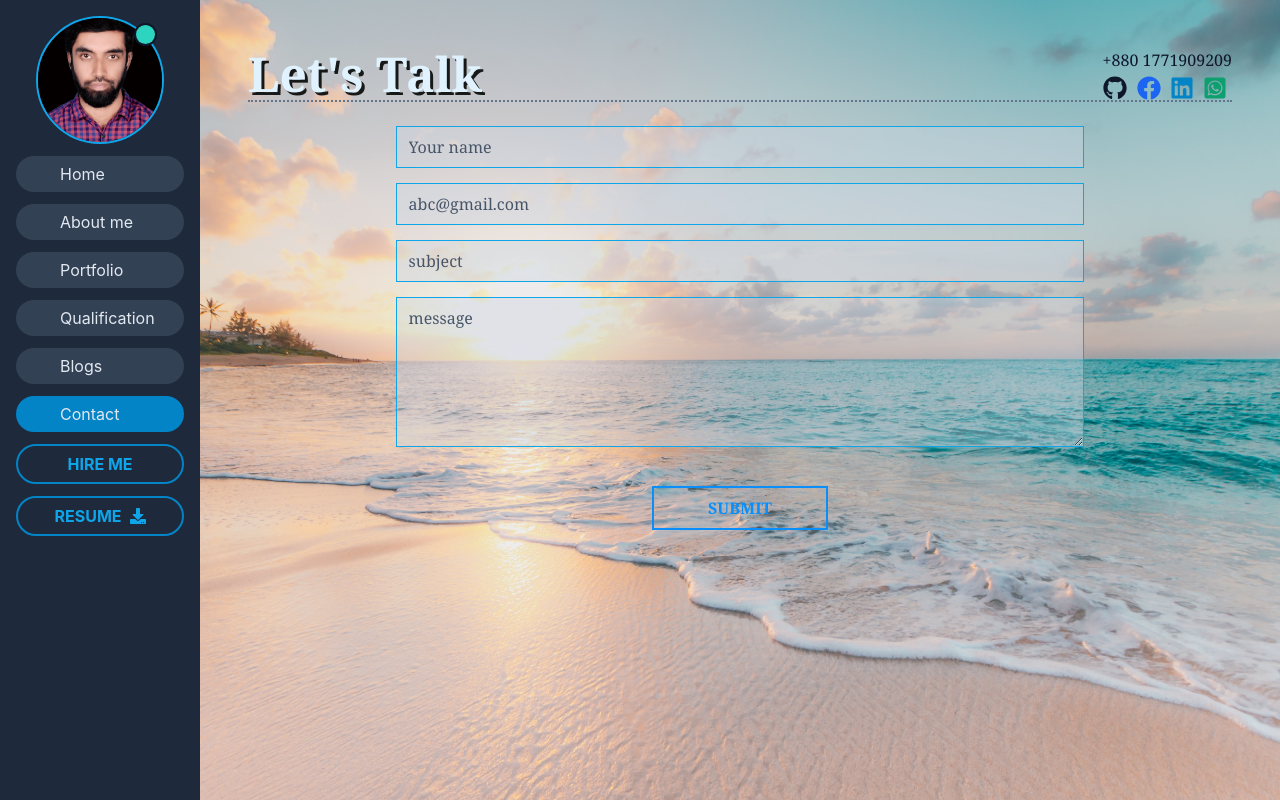
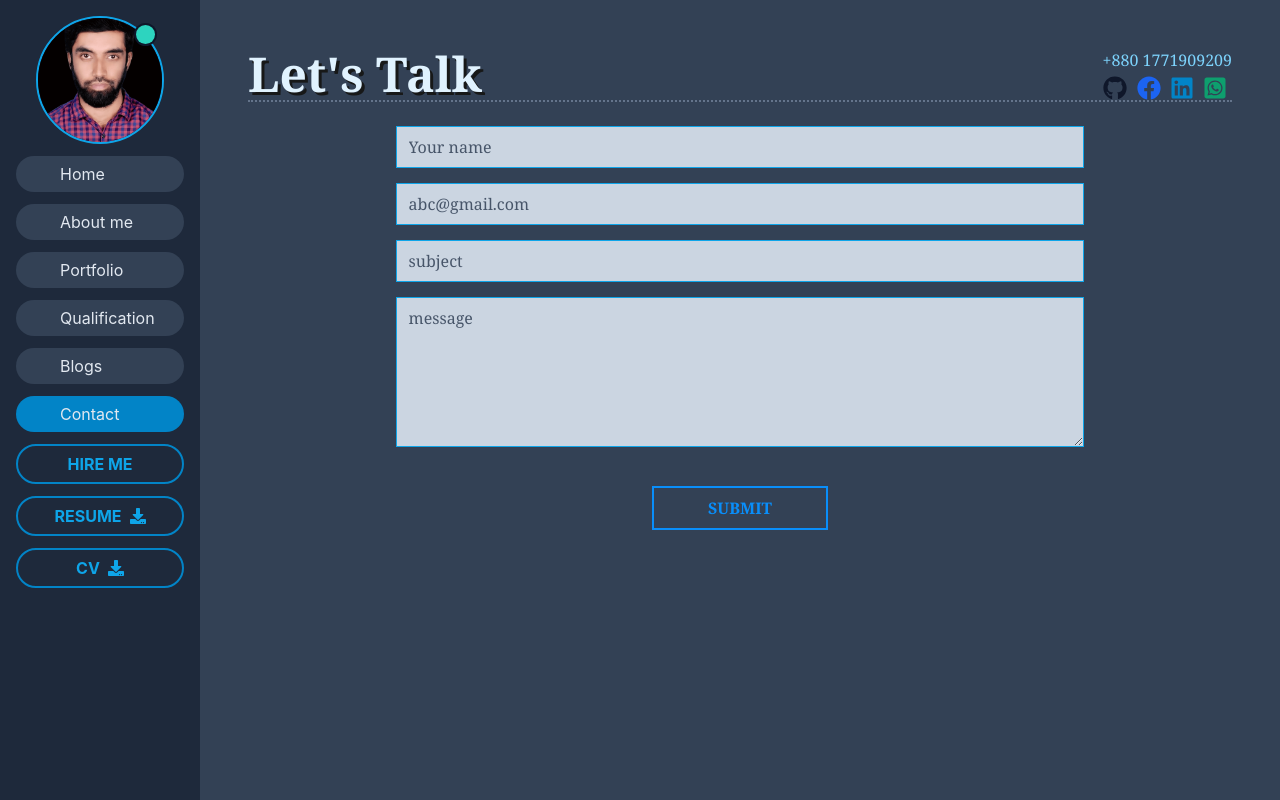
Before and after one commit to MohammadRakib1e18/Mohammad-Rakib-portfolio, a React (Create React App) app: page /contact in a window 1280 px wide. Built offline with nearby package versions, Linux system fonts and the light colour scheme.

Commit message:
updated the resume and cv links

```diff
--- a/src/Layout/MainLayout.js
+++ b/src/Layout/MainLayout.js
@@ -4,6 +4,21 @@ import Navbar from "../components/Navbar/Navbar";
 import { FaDownload } from "react-icons/fa";
 import user from "../Images/Mohammad Rakib.png";
 import "./MainLayout.css";
+
+
+
+const MainLayout = () => {
+  const linkResume =
+		"https://drive.google.com/file/d/1EBR8ZwBEx5XhVZNTcHlYvRUcEr24rr9r/view?usp=drive_link";
+  const fileIdResume = linkResume.split("/").reduce((mxId = "", currId) => {
+		return currId.length > mxId.length ? currId : mxId;
+  });
+
+  const linkCv =
+		"https://drive.google.com/file/d/1IZ63bbBbmtNqQnL-_gZ2daI-qbE3a9tO/view?usp=drive_link";
+  const fileIdCv = linkCv.split("/").reduce((mxId = "", currId) => {
+		return currId.length > mxId.length ? currId : mxId;
+  });
 
   const menu = (
 		<>
@@ -68,15 +83,18 @@ const menu = (
 			</a>
 			<a
 				className=" transition duration-400 ease-in-out flex justify-center items-center gap-2 -mt-4 h-10 rounded-full text-center font-bold bg-transparent border-2 border-sky-600 text-sky-500 hover:bg-sky-600 hover:text-slate-200 py-2 px-1 "
-      href="/Mohammad Rakib-Resume.pdf"
-      download
+				href={`https://drive.google.com/uc?export=download&id=${fileIdResume}`}
 			>
 				RESUME <FaDownload />
 			</a>
+			<a
+				className=" transition duration-400 ease-in-out flex justify-center items-center gap-2 -mt-4 h-10 rounded-full text-center font-bold bg-transparent border-2 border-sky-600 text-sky-500 hover:bg-sky-600 hover:text-slate-200 py-2 px-1 "
+				href={`https://drive.google.com/uc?export=download&id=${fileIdCv}`}
+			>
+				CV <FaDownload />
+			</a>
 		</>
   );
-
-const MainLayout = () => {
   return (
     <div>
       <Navbar></Navbar>
--- a/src/components/About/About.js
+++ b/src/components/About/About.js
@@ -1,9 +1,7 @@
 import React from "react";
-import { FaDownload } from "react-icons/fa";
 import { Slide } from "react-reveal";
 
 const About = () => {
-
 	return (
 		<Slide left>
 			<div className="p-4 md:p-24 pt-12 min-h-screen font-serif">
@@ -12,35 +10,40 @@ const About = () => {
 						About Me
 					</h2>
 					<a
-            className=" text-center font-bold bg-transparent border-2 border-sky-500 text-sky-500 hover:bg-sky-500 hover:bg-opacity-40 hover:text-slate-200 px-4 rounded-full"
-            href="/Mohammad Rakib-Resume.pdf"
-            download
+						className="mb-1 py-1 text-center font-bold bg-transparent border-2 border-sky-500 text-sky-500 hover:bg-sky-500 hover:bg-opacity-40 hover:text-slate-200 px-4 rounded-full"
+						href="https://drive.google.com/file/d/1IZ63bbBbmtNqQnL-_gZ2daI-qbE3a9tO/view?usp=drive_link"
+						target="_blank"
+						rel="noreferrer"
 					>
-            <span className="hidden md:flex items-center">DOWNLOAD RESUME</span>
-            <span className="block md:hidden pb-1 scale-150 text-center text-sky-400">
-              <FaDownload />
+						<span className="hidden md:flex items-center">
+							Curriculum Vitae
 						</span>
 					</a>
 				</div>
 				<div className="text-slate-200 space-y-5 mt-5 text-lg text-justify">
 					<p className="">
 						Hello, I'm a{" "}
-            <span className="text-sky-300 font-bold">MERN Stack</span>{" "}
-            developer. My favorite stacks are React JS, Javascript, NodeJS,
-            MongoDB, C, C++. I've developed 20+ projects. Those projects
-            expanded my knowledge, enriched experience and made me confident in
-            web development world.
+						<span className="text-sky-300 font-bold">
+							MERN Stack
+						</span>{" "}
+						developer. My favorite stacks are React JS, Javascript,
+						NodeJS, MongoDB, C, C++. I've developed 20+ projects.
+						Those projects expanded my knowledge, enriched
+						experience and made me confident in web development
+						world.
 					</p>
 					<p>
-            I'm deadline driven, passionate about my work, and believe in
-            working smartly. I love to develop the logic of projects. When I get
-            any bug in my code, it pushes me to the next level of my enthusiasm.
+						I'm deadline driven, passionate about my work, and
+						believe in working smartly. I love to develop the logic
+						of projects. When I get any bug in my code, it pushes me
+						to the next level of my enthusiasm.
 					</p>
 					<p>
-            I've started my coding journey with C language. Then I learned C++
-            and solved 1000+ problems. One of my favorite online judges is
-            Codeforces. It helps me grow my logic, write more efficient code,
-            and develop projects. I'm ready to take a new challenge to complete
+						I've started my coding journey with C language. Then I
+						learned C++ and solved 1000+ problems. One of my
+						favorite online judges is Codeforces. It helps me grow
+						my logic, write more efficient code, and develop
+						projects. I'm ready to take a new challenge to complete
 						a new project.
 					</p>
 				</div>
--- a/src/components/Contact/Contact.js
+++ b/src/components/Contact/Contact.js
@@ -32,7 +32,7 @@ const Contact = () => {
 		<div
 			className="font-serif form h-screen p-4 md:p-12 pr-4"
 			style={{
-        background: `url(${bgImg2})`,
+				bacdkground: `url(${bgImg2})`,
 				backgroundPosition: "center",
 				backgroundRepeat: "no-repeat",
 				backgroundSize: "cover",
@@ -43,7 +43,7 @@ const Contact = () => {
 					Let's Talk
 				</h2>
 				<div className="flex flex-col gap-y-2">
-          <p className="text-slate-900">
+					<p className="text-sky-300">
 						<span class="lnr lnr-phone-handset mr-1"></span>
 						<span>+880 1771909209</span>
 					</p>
@@ -91,7 +91,7 @@ const Contact = () => {
 			<form onSubmit={sendEmail} className="pt-6">
 				<input
 					type="text"
-          className=" text-slate-700 border-sky-500 focus:outline-none  bg-slate-300 bg-opacity-40 placeholder:text-slate-600 rounded-none focus:border-sky-200 font-semibold placeholder:font-thin "
+					className=" text-slate-700 border-sky-500 focus:outline-none  bg-slate-300  placeholder:text-slate-600 rounded-none focus:border-sky-200 font-semibold placeholder:font-thin "
 					placeholder="Your name"
 					required
 					name="name"
@@ -99,7 +99,7 @@ const Contact = () => {
 				<input
 					type="email"
 					placeholder="abc@gmail.com"
-          className=" text-slate-700 border-sky-500 focus:outline-none  bg-slate-300 bg-opacity-40 placeholder:text-slate-600 rounded-none focus:border-sky-200 font-semibold placeholder:font-thin "
+					className=" text-slate-700 border-sky-500 focus:outline-none  bg-slate-300  placeholder:text-slate-600 rounded-none focus:border-sky-200 font-semibold placeholder:font-thin "
 					required
 					name="email"
 					id=""
@@ -107,14 +107,14 @@ const Contact = () => {
 				<input
 					type="text"
 					placeholder="subject"
-          className=" text-slate-700 border-sky-500 focus:outline-none  bg-slate-300 bg-opacity-40 placeholder:text-slate-600 rounded-none focus:border-sky-200 font-semibold placeholder:font-thin "
+					className=" text-slate-700 border-sky-500 focus:outline-none  bg-slate-300  placeholder:text-slate-600 rounded-none focus:border-sky-200 font-semibold placeholder:font-thin "
 					required
 					name="subject"
 					id=""
 				/>
 				<textarea
 					type="text"
-          className=" text-slate-700 border-sky-500 focus:outline-none  bg-slate-300 bg-opacity-40 placeholder:text-slate-600 rounded-none focus:border-sky-200 font-semibold placeholder:font-thin "
+					className=" text-slate-700 border-sky-500 focus:outline-none  bg-slate-300  placeholder:text-slate-600 rounded-none focus:border-sky-200 font-semibold placeholder:font-thin "
 					placeholder="message"
 					required
 					name="message"
--- a/src/components/Home/Home.js
+++ b/src/components/Home/Home.js
@@ -3,10 +3,21 @@ import homeImg from "../../Images/home-page.jpg";
 import { loadFull } from "tsparticles";
 import Particles from "react-tsparticles";
 import { Typewriter } from "react-simple-typewriter";
-import { FaDownload, FaFacebook, FaGithub, FaLinkedin, FaWhatsappSquare } from "react-icons/fa";
-import './Home.css';
+import {
+	FaDownload,
+	FaFacebook,
+	FaGithub,
+	FaLinkedin,
+	FaWhatsappSquare,
+} from "react-icons/fa";
+import "./Home.css";
 
 const Home = () => {
+	const linkResume = "https://drive.google.com/file/d/1EBR8ZwBEx5XhVZNTcHlYvRUcEr24rr9r/view?usp=drive_link";
+	const fileID = linkResume.split("/").reduce((mxId = "", currId) => {
+		return currId.length > mxId.length ? currId : mxId;
+	});
+
 	const particlesInit = useCallback(async (engine) => {
 		await loadFull(engine);
 	}, []);
@@ -100,10 +111,15 @@ const Home = () => {
 				</span>
 			</h1>
 			<div className="mt-12 overflow-hidden z-10 relative rounded-border rounded-full text-center font-bold bg-transparent  bg-sky-500 transition ease-in-out duration-300 text-slate-200 py-2 px-4 flex justify-center items-center gap-2  h-10 ">
-        <a className="" href="/Mohammad Rakib-Resume.pdf" download>
+				<a
+					className="flex"
+					href={`https://drive.google.com/uc?export=download&id=${fileID}`}
+				>
 					DOWNLOAD RESUME
+					<span className="pl-2">
+						<FaDownload />
+					</span>
 				</a>
-        <FaDownload />
 			</div>
 			<div className="flex flex-col gap-y-3 sm:gap-y-4 px-2 py-3 rounded-xl bg-slate-600 bg-opacity-50 text-slate-100 fixed top-[60px]  left-5 lg:left-auto lg:top-10 lg:right-10">
 				<a
```
Also changed, not shown: src/Images/bg-2.jpg, 1 other file (tests, documents, lock files or other folders). Lines whose indentation alone changed are shown as unchanged.
